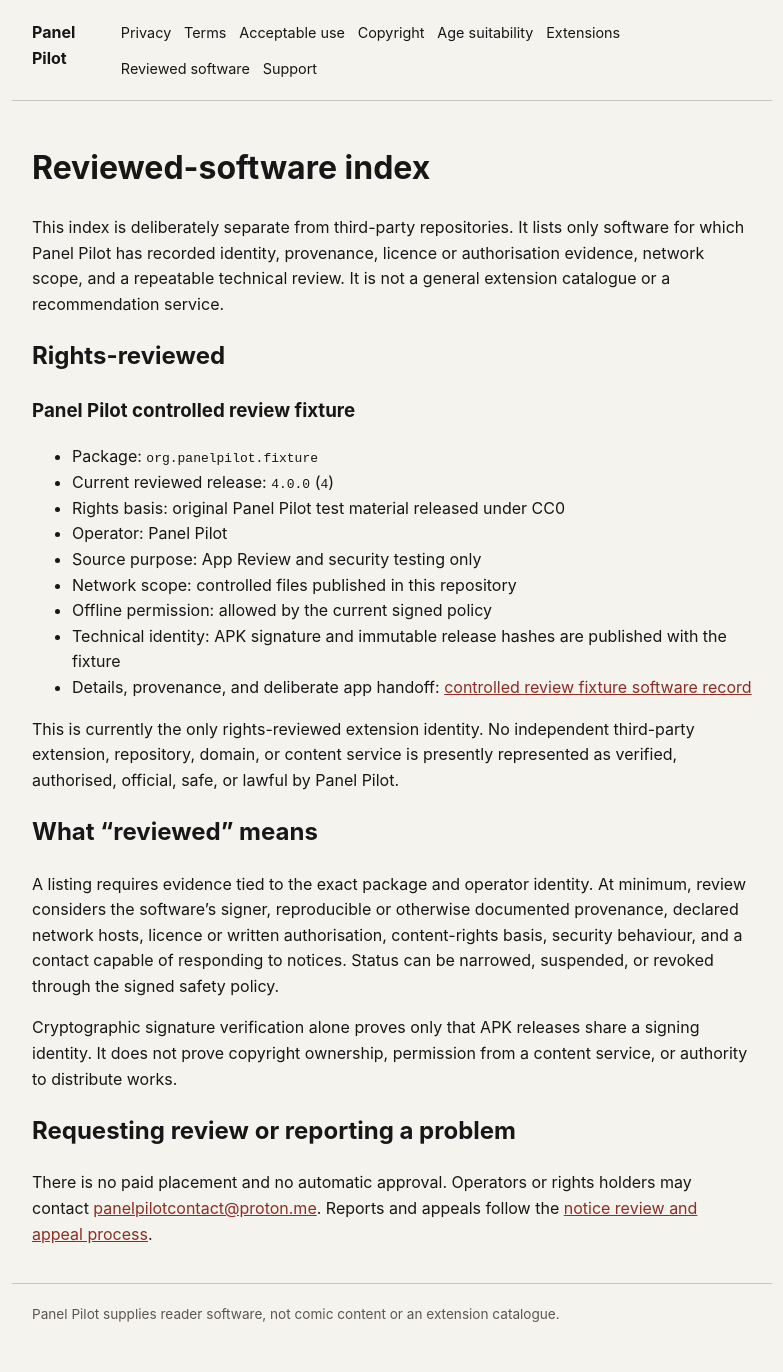
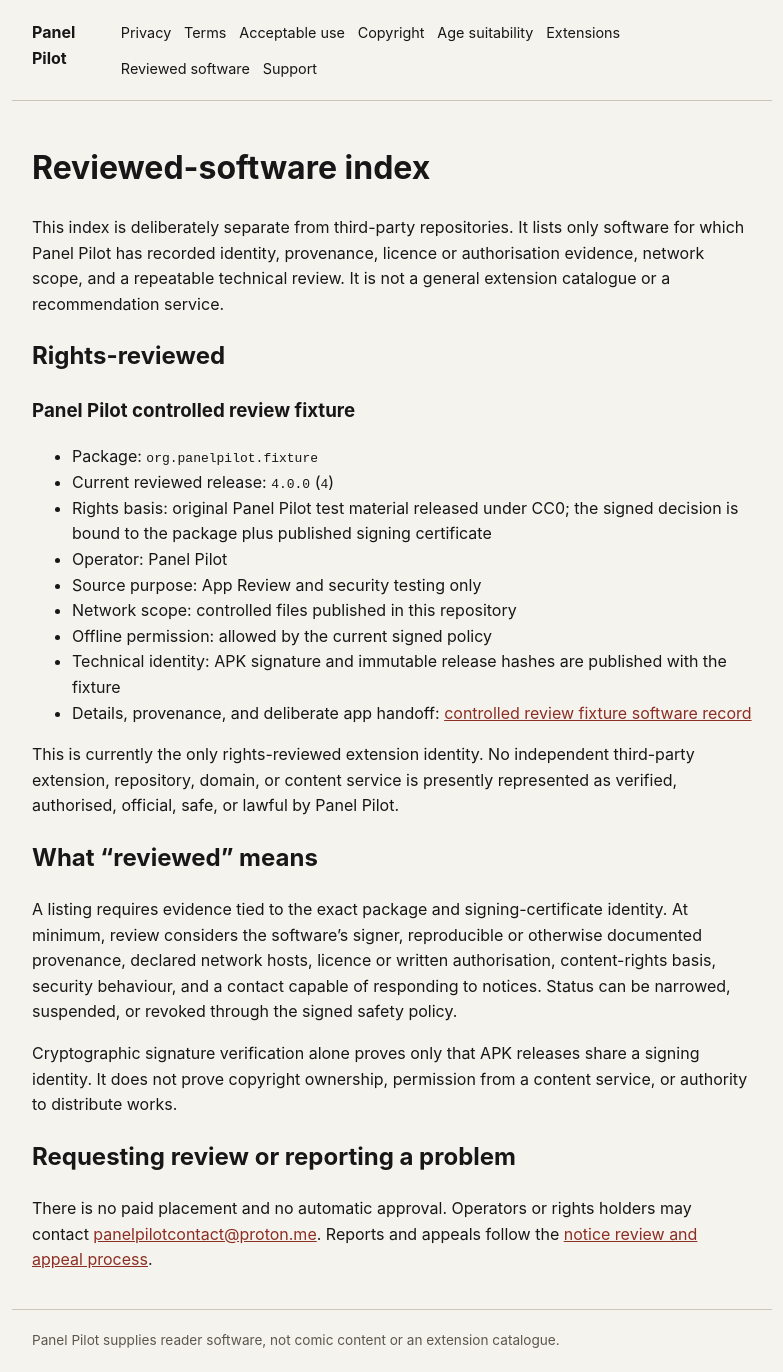
Before and after one commit to ahibbert/panelpilot-public, a Jekyll site: the page built from reviewed-software.md, in a window 1280 px wide. Shown: the whole page, without its empty margins (248-1031 px from the left). Built offline with Jekyll 4.4.1, drawn with Linux system fonts in a browser that asks for light colours; before the commit the page ends 1346 px from its top, so only the background shows below that.

Commit message:
Bind reviewed rights to package signer

```diff
--- a/reviewed-software.md
+++ b/reviewed-software.md
@@ -13,7 +13,7 @@ This index is deliberately separate from third-party repositories. It lists only
 
 - Package: `org.panelpilot.fixture`
 - Current reviewed release: `4.0.0` (`4`)
-- Rights basis: original Panel Pilot test material released under CC0
+- Rights basis: original Panel Pilot test material released under CC0; the signed decision is bound to the package plus published signing certificate
 - Operator: Panel Pilot
 - Source purpose: App Review and security testing only
 - Network scope: controlled files published in this repository
@@ -25,7 +25,7 @@ This is currently the only rights-reviewed extension identity. No independent th
 
 ## What “reviewed” means
 
-A listing requires evidence tied to the exact package and operator identity. At minimum, review considers the software's signer, reproducible or otherwise documented provenance, declared network hosts, licence or written authorisation, content-rights basis, security behaviour, and a contact capable of responding to notices. Status can be narrowed, suspended, or revoked through the signed safety policy.
+A listing requires evidence tied to the exact package and signing-certificate identity. At minimum, review considers the software's signer, reproducible or otherwise documented provenance, declared network hosts, licence or written authorisation, content-rights basis, security behaviour, and a contact capable of responding to notices. Status can be narrowed, suspended, or revoked through the signed safety policy.
 
 Cryptographic signature verification alone proves only that APK releases share a signing identity. It does not prove copyright ownership, permission from a content service, or authority to distribute works.
 
```
Also changed, not shown: extensions.md (+1 -1 lines), safety/v1/policy.json (+6 -6 lines), software/org.panelpilot.fixture.md (+1 -0 lines).
